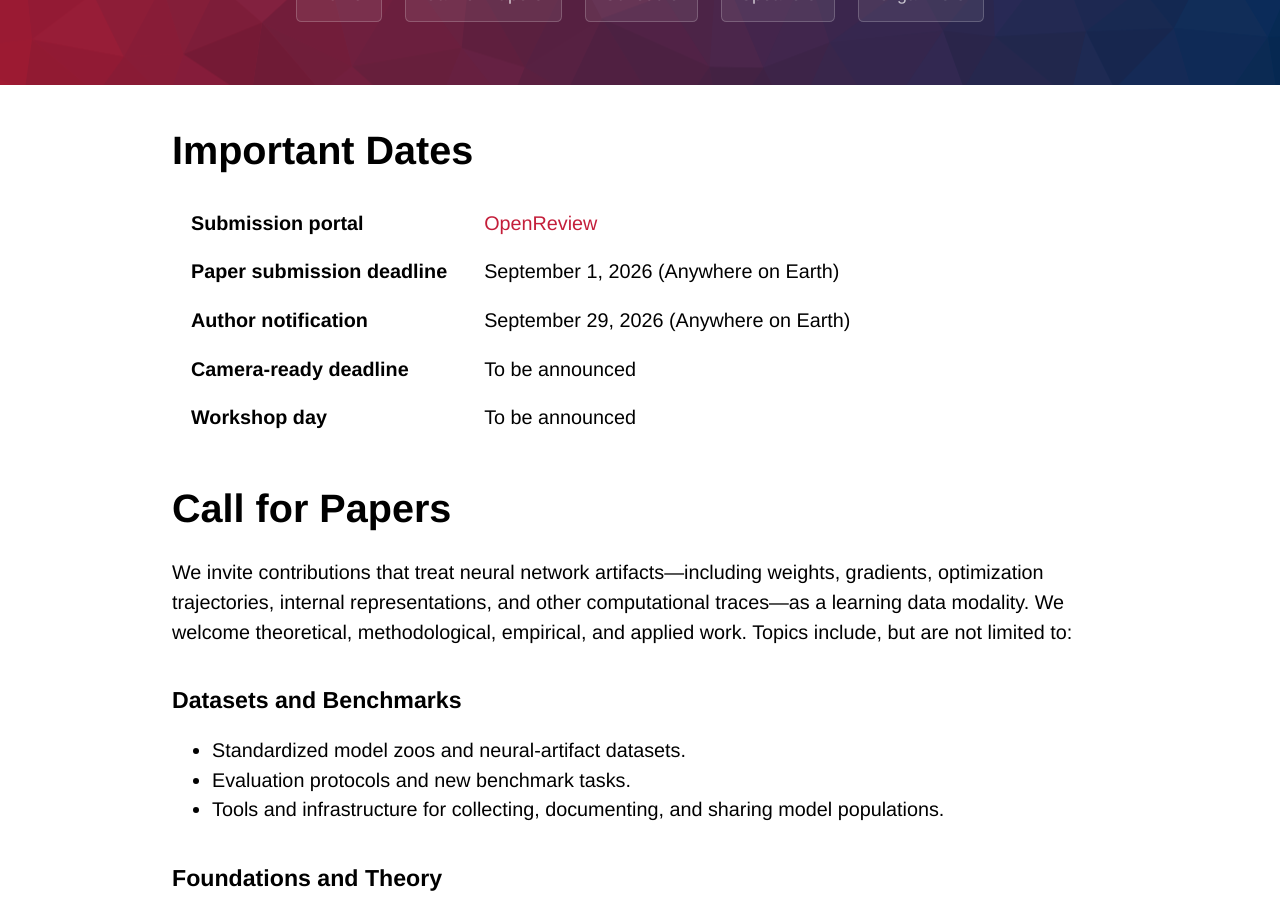
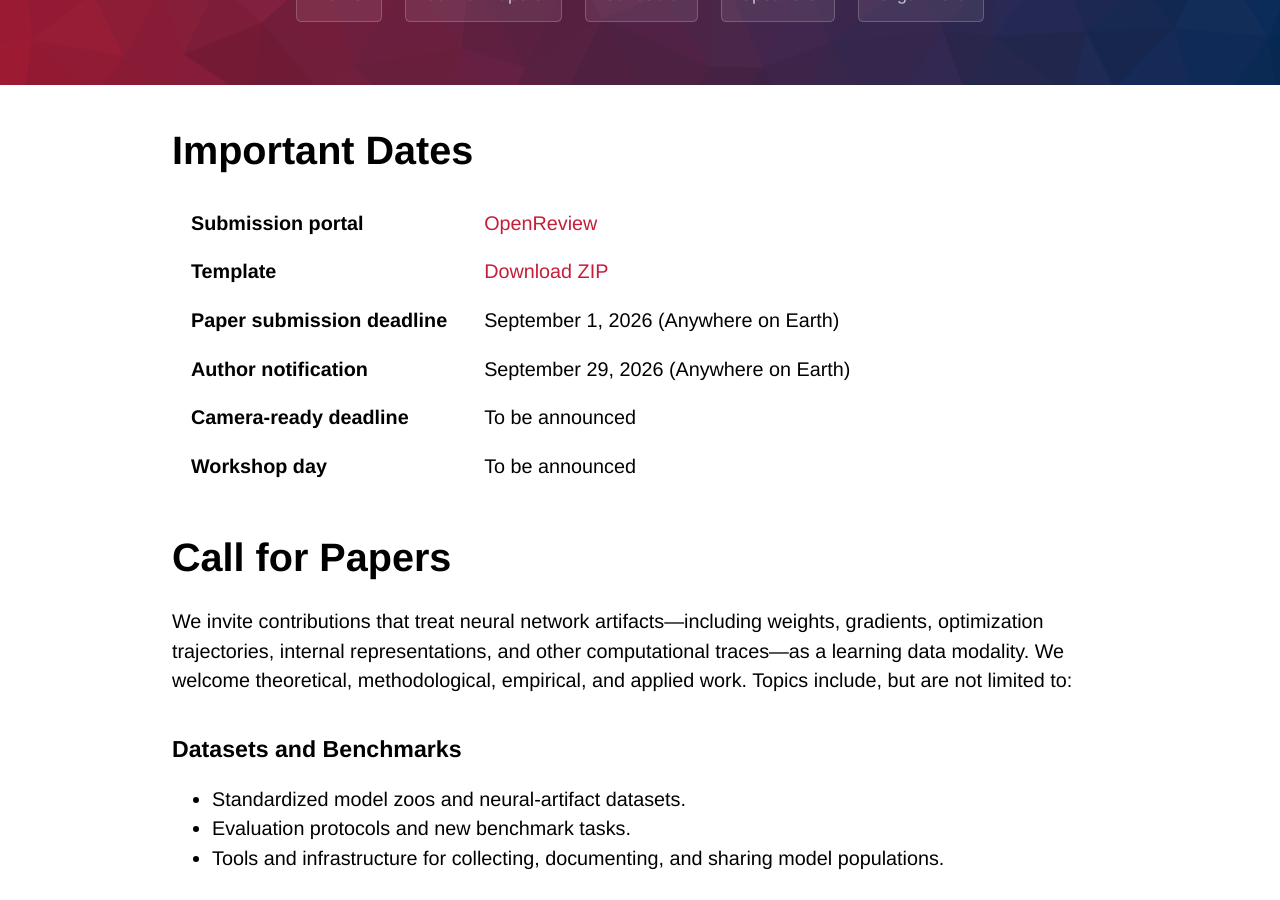
Before and after one commit to MadryLab/artifacts-as-data, a Jekyll site: the page built from docs/cfp.md, in a window 1280 px wide and 900 px high, scrolled down 378 px. Built offline with Jekyll 4.4.1, drawn with Linux system fonts in a browser that asks for light colours; some web fonts are replaced.

Commit message:
link to template zip

```diff
--- a/docs/cfp.md
+++ b/docs/cfp.md
@@ -7,6 +7,7 @@ permalink: /cfp/
 # Important Dates
 
 | **Submission portal** | [OpenReview](https://openreview.net/group?id=NeurIPS.cc/2026/Workshop/NeuralArtifacts) |
+| **Template** | [Download ZIP]({{ "/assets/neurips_2026_artifacts_as_data.zip" | relative_url }}) |
 | **Paper submission deadline** | September 1, 2026 (Anywhere on Earth) |
 | **Author notification** | September 29, 2026 (Anywhere on Earth) |
 | **Camera-ready deadline** | To be announced |
```
